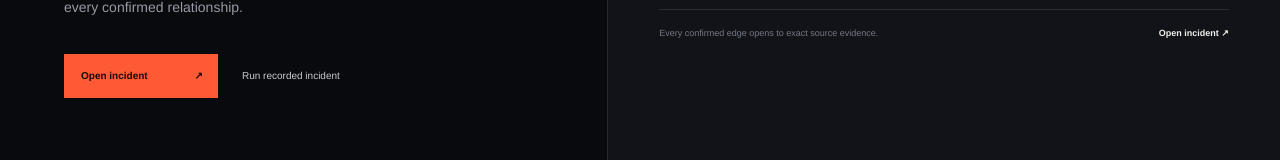
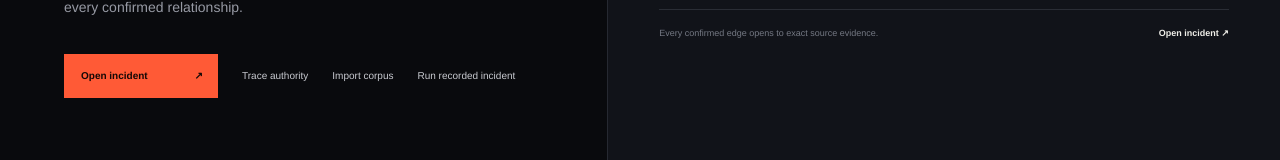
Before and after one commit to Davemafy/recall, a Next.js app: page / in a window 1280 px wide. Shown: the part 653-813 px from the top of the page. Built offline with nearby package versions, Linux system fonts and the light colour scheme.

Commit message:
design: restore secondary product actions without card clutter

```diff
--- a/app/page.tsx
+++ b/app/page.tsx
@@ -27,6 +27,8 @@ export default function Home(){
         <p>Turn a bad legal dependency into an incident. RECALL traces exact occurrences across public filings and your own work — with evidence for every confirmed relationship.</p>
         <div className="recallHomeActions">
           <Link className="recallHomePrimary" href="/incident">Open incident <span>↗</span></Link>
+          <Link href="/trace">Trace authority</Link>
+          <Link href="/corpus">Import corpus</Link>
           <Link href="/incident/demo">Run recorded incident</Link>
         </div>
       </div>
```
